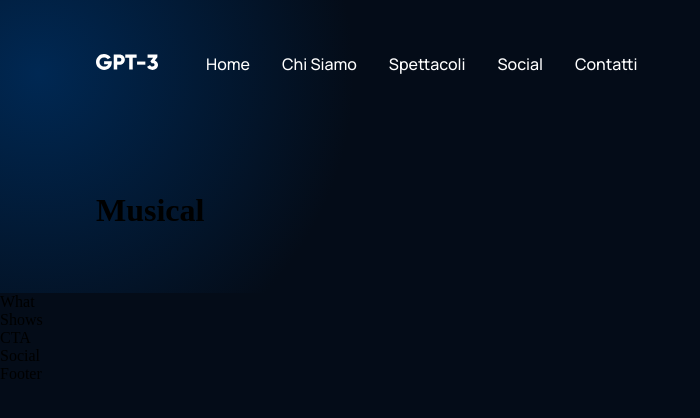
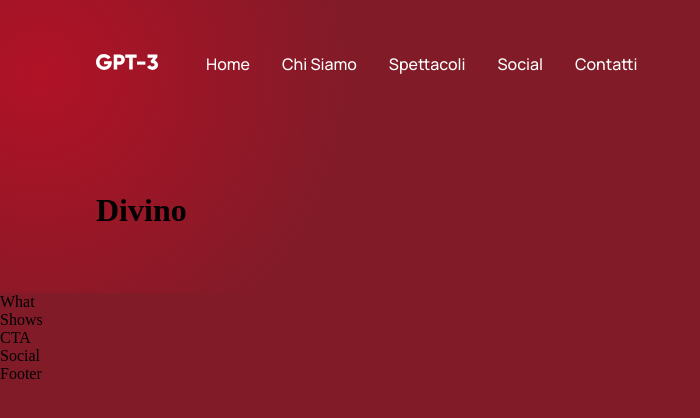
Before and after one commit to davideleo5/davideleo5.github.io, a React (Create React App) app: page / in a window 1280 px wide. Shown: the top 418 px of the page, without its empty margins (0-700 px from the left). Built offline with nearby package versions, Linux system fonts and the light colour scheme; the HTML template or start-up script is replaced by a standard one.

Commit message:
Changed colors
- removed comments
- added TODOs

```diff
--- a/public/index.html
+++ b/public/index.html
@@ -5,39 +5,12 @@
     <link rel="icon" href="%PUBLIC_URL%/favicon.ico" />
     <meta name="viewport" content="width=device-width, initial-scale=1" />
     <meta name="theme-color" content="#000000" />
-    <meta
-      name="description"
-      content="Web site created using create-react-app"
-    />
+    <meta name="description" content="Web site created using create-react-app"/>
     <link rel="apple-touch-icon" href="%PUBLIC_URL%/logo192.png" />
-    <!--
-      manifest.json provides metadata used when your web app is installed on a
-      user's mobile device or desktop. See https://developers.google.com/web/fundamentals/web-app-manifest/
-    -->
     <link rel="manifest" href="%PUBLIC_URL%/manifest.json" />
-    <!--
-      Notice the use of %PUBLIC_URL% in the tags above.
-      It will be replaced with the URL of the `public` folder during the build.
-      Only files inside the `public` folder can be referenced from the HTML.
-
-      Unlike "/favicon.ico" or "favicon.ico", "%PUBLIC_URL%/favicon.ico" will
-      work correctly both with client-side routing and a non-root public URL.
-      Learn how to configure a non-root public URL by running `npm run build`.
-    -->
-    <title>React App</title>
+    <title>Divino | Musical</title>
   </head>
   <body>
-    <noscript>You need to enable JavaScript to run this app.</noscript>
     <div id="root"></div>
-    <!--
-      This HTML file is a template.
-      If you open it directly in the browser, you will see an empty page.
-
-      You can add webfonts, meta tags, or analytics to this file.
-      The build step will place the bundled scripts into the <body> tag.
-
-      To begin the development, run `npm start` or `yarn start`.
-      To create a production bundle, use `npm run build` or `yarn build`.
-    -->
   </body>
 </html>
--- a/src/App.css
+++ b/src/App.css
@@ -15,26 +15,19 @@ a {
 }
 
 .gradient__bg {
-    background: -moz-radial-gradient(circle at 3% 25%, rgba(0, 40, 83, 1) 0%, rgba(4, 12, 24, 1) 25%);
+    background: -moz-radial-gradient(circle at 3% 25%, rgba(177, 18, 38, 1) 0%, rgba(129, 27, 40, 1) 25%);
 
     /* safari 5.1+,chrome 10+ */
-    background: -webkit-radial-gradient(circle at 3% 25%, rgba(0, 40, 83, 1) 0%, rgba(4, 12, 24, 1) 25%);
+    background: -webkit-radial-gradient(circle at 3% 25%, rgba(177, 18, 38, 1) 0%, rgba(129, 27, 40, 1) 25%);
 
     /* opera 11.10+ */
-    background: -o-radial-gradient(circle at 3% 25%, rgba(0, 40, 83, 1) 0%, rgba(4, 12, 24, 1) 25%);
+    background: -o-radial-gradient(circle at 3% 25%, rgba(177, 18, 38, 1) 0%, rgba(129, 27, 40, 1) 25%);
 
     /* ie 10+ */
-    background: -ms-radial-gradient(circle at 3% 25%, rgba(0, 40, 83, 1) 0%, rgba(4, 12, 24, 1) 25%);
+    background: -ms-radial-gradient(circle at 3% 25%, rgba(177, 18, 38, 1) 0%, rgba(129, 27, 40, 1) 25%);
 
     /* global 92%+ browsers support */
-    background: radial-gradient(circle at 3% 25%, rgba(0, 40, 83, 1) 0%, rgba(4, 12, 24, 1) 25%);
-}
-
-.gradient__text {
-    background: var(--gradient-text);
-    background-clip: text;
-    -webkit-background-clip: text;
-    -webkit-text-fill-color: transparent;
+    background: radial-gradient(circle at 3% 25%, rgba(177, 18, 38, 1) 0%, rgba(129, 27, 40, 1) 25%);
 }
 
 .section__padding {
--- a/src/components/navbar/Navbar.jsx
+++ b/src/components/navbar/Navbar.jsx
@@ -20,6 +20,7 @@ const Navbar = () => {
     <div className='navbar'>
       <div className='navbar-links'>
         <div className='navbar-links_logo'>
+         {/* @TODO: sostituire logo con icona musical (calice di vino, roba simile) */}
           <img src={logo} alt="logo" />
         </div>
         <div className='navbar-links_container'>
--- a/src/containers/header/Header.jsx
+++ b/src/containers/header/Header.jsx
@@ -5,7 +5,8 @@ const Header = () => {
   return (
     <div className='header section__padding' id='home'>
       <div className='header-content'>
-        <h1>Musical</h1>
+        {/* @TODO: sostituire con logo */}
+        <h1>Divino</h1>
       </div>
     </div>
   )
--- a/src/index.css
+++ b/src/index.css
@@ -3,11 +3,8 @@
 :root {
   --font-family: 'Manrope', sans-serif;
 
-  --gradient-text: linear-gradient(89.97deg, #AE67FA 1.84%, #F49867 102.67%);
-  --gradient-bar: linear-gradient(103.22deg, #AE67FA -13.86%, #F49867 99.55%);
-
-  --color-bg: #040C18;
-  --color-footer : #031B34;
+  --color-bg: #811b28;
+  --color-footer : #c92a3e;
   --color-text: #81AFDD;
   --color-subtext: #FF8A71;
 }
```
